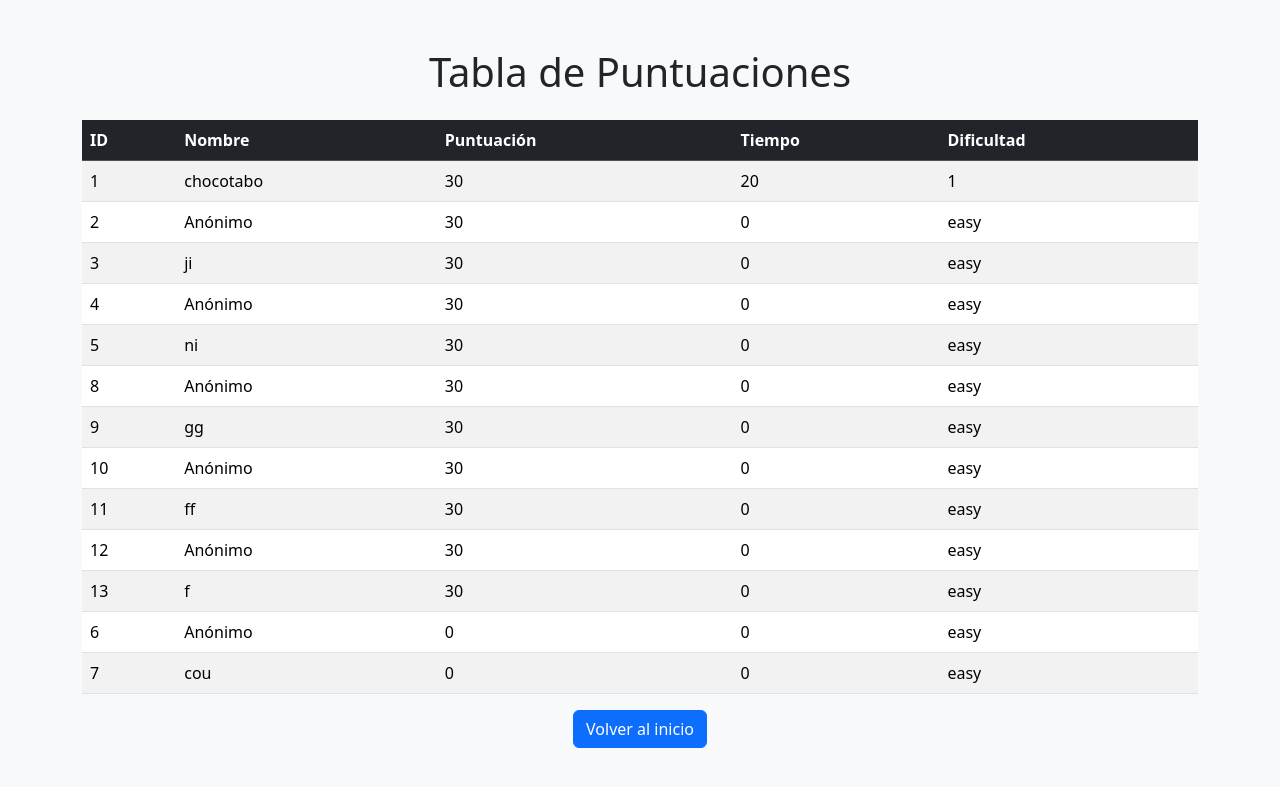
After one commit to JESH2404/Memorama, a Flask app: page /scores in a window 1280 px wide. The commit adds this page. Shown: the top 787 px of the page. Run offline with Flask 3, Linux system fonts and the light colour scheme; data comes from the database, SQL or seed files in the repository; both versions use the stored data as it was after the commit.

Commit message:
Tabla de puntuaciones

```diff
--- a/app.py
+++ b/app.py
@@ -1,9 +1,34 @@
 import random
-from src.controllers.usuario_controller import insertar_usuario, obtener_usuarios, borrar_usuario, actualizar_usuario
-from flask import Flask, render_template, request, redirect, url_for, session, jsonify
+import sqlite3
+from flask import Flask, render_template, request, redirect, url_for, session, jsonify, g
+
+from src.controllers.usuario_controller import (
+    insertar_usuario,
+    obtener_usuarios,
+    borrar_usuario,
+    actualizar_usuario
+)
 
 app = Flask(__name__)
 app.secret_key = '123459384'  # Necesario para manejar sesiones
+
+DATABASE = "memoramaDB.db"
+
+# Función para conectar a la base de datos
+def get_db():
+    """Conexión a la base de datos SQLite."""
+    db = getattr(g, '_database', None)
+    if db is None:
+        db = g._database = sqlite3.connect(DATABASE)
+        db.row_factory = sqlite3.Row  # Permite acceder a los datos como diccionarios
+    return db
+
+@app.teardown_appcontext
+def close_connection(exception):
+    """Cerrar conexión a la base de datos."""
+    db = getattr(g, '_database', None)
+    if db is not None:
+        db.close()
 
 # Definir las cartas para cada dificultad
 difficulties = {
@@ -45,23 +70,25 @@ def play():
         return redirect(url_for('play'))
     return render_template('index.html', cards=session['cards'])
 
-#
-
 
 @app.route('/end', methods=['GET', 'POST'])
 def end():
     if request.method == 'POST':
-        data = request.get_json()
-        result = data.get('status')
-        session['result'] = result
+        nombre_usuario = request.form.get('nombre', 'Anónimo')
+        puntuacion = session.get('score', 0)
+        dificultad = session.get('difficulty', 'easy')
+        tiempo = session.get('count', 0)  # Aquí podrías calcular el tiempo de juego si lo tienes disponible.
 
-        # Guardar el resultado en la base de datos
-        nombre_usuario = session.get('nombre', 'Usuario Anónimo')
-        puntuacion = session.get('score', 0)
-        dificultad = session.get('difficulty', 'easy') #falta corregir estos gets ;D
-        insertar_usuario(nombre_usuario, puntuacion, 0, dificultad)
+        # Guardar en la base de datos
+        db = get_db()
+        db.execute(
+            'INSERT INTO usuario (nombre, puntuacion, tiempo, difictultad) VALUES (?, ?, ?, ?)',
+            (nombre_usuario, puntuacion, tiempo, dificultad)
+        )
+        db.commit()
 
-        return redirect(url_for('end'))
+        # Redirigir a la tabla de puntuaciones
+        return redirect(url_for('show_scores'))
 
     if request.method == 'GET':
         result = session.get('result')
@@ -70,9 +97,17 @@ def end():
 
         return render_template('end.html', message=messages[result])
 
+@app.route('/scores')
+def show_scores():
+    """Mostrar la tabla de puntuaciones."""
+    db = get_db()
+    cursor = db.execute(
+        'SELECT id, nombre, puntuacion, tiempo, difictultad FROM usuario ORDER BY puntuacion DESC'
+    )
+    scores = cursor.fetchall()
+    return render_template('scores.html', scores=scores)
 
-
-@app.route('/usuarios', methods=['GET']) #Metodos crud para crear la tabla :D
+@app.route('/usuarios', methods=['GET'])
 def listar_usuarios():
     usuarios = obtener_usuarios()
     usuarios_json = [{"nombre": u.nombre, "puntuacion": u.puntuacion,
--- /dev/null
+++ b/templates/scores.html
@@ -0,0 +1,44 @@
+<!DOCTYPE html>
+<html lang="es">
+  <head>
+    <meta charset="UTF-8" />
+    <meta name="viewport" content="width=device-width, initial-scale=1.0" />
+    <title>Puntuaciones - Memorama</title>
+    <link
+      href="https://cdn.jsdelivr.net/npm/bootstrap@5.3.3/dist/css/bootstrap.min.css"
+      rel="stylesheet"
+      integrity="sha384-QWTKZyjpPEjISv5WaRU9OFeRpok6YctnYmDr5pNlyT2bRjXh0JMhjY6hW+ALEwIH"
+      crossorigin="anonymous"
+    />
+  </head>
+  <body class="bg-light">
+    <div class="container mt-5">
+      <h1 class="text-center">Tabla de Puntuaciones</h1>
+      <table class="table table-striped mt-4">
+        <thead class="table-dark">
+          <tr>
+            <th>ID</th>
+            <th>Nombre</th>
+            <th>Puntuación</th>
+            <th>Tiempo</th>
+            <th>Dificultad</th>
+          </tr>
+        </thead>
+        <tbody>
+          {% for score in scores %}
+          <tr>
+            <td>{{ score['id'] }}</td>
+            <td>{{ score['nombre'] }}</td>
+            <td>{{ score['puntuacion'] }}</td>
+            <td>{{ score['tiempo'] }}</td>
+            <td>{{ score['difictultad'] }}</td>
+          </tr>
+          {% endfor %}
+        </tbody>
+      </table>
+      <div class="text-center">
+        <a href="/" class="btn btn-primary">Volver al inicio</a>
+      </div>
+    </div>
+  </body>
+</html>
```
Also changed, not shown: templates/end.html (+7 -29 lines), templates/index.html (+15 -8 lines), memoramaDB.db.
